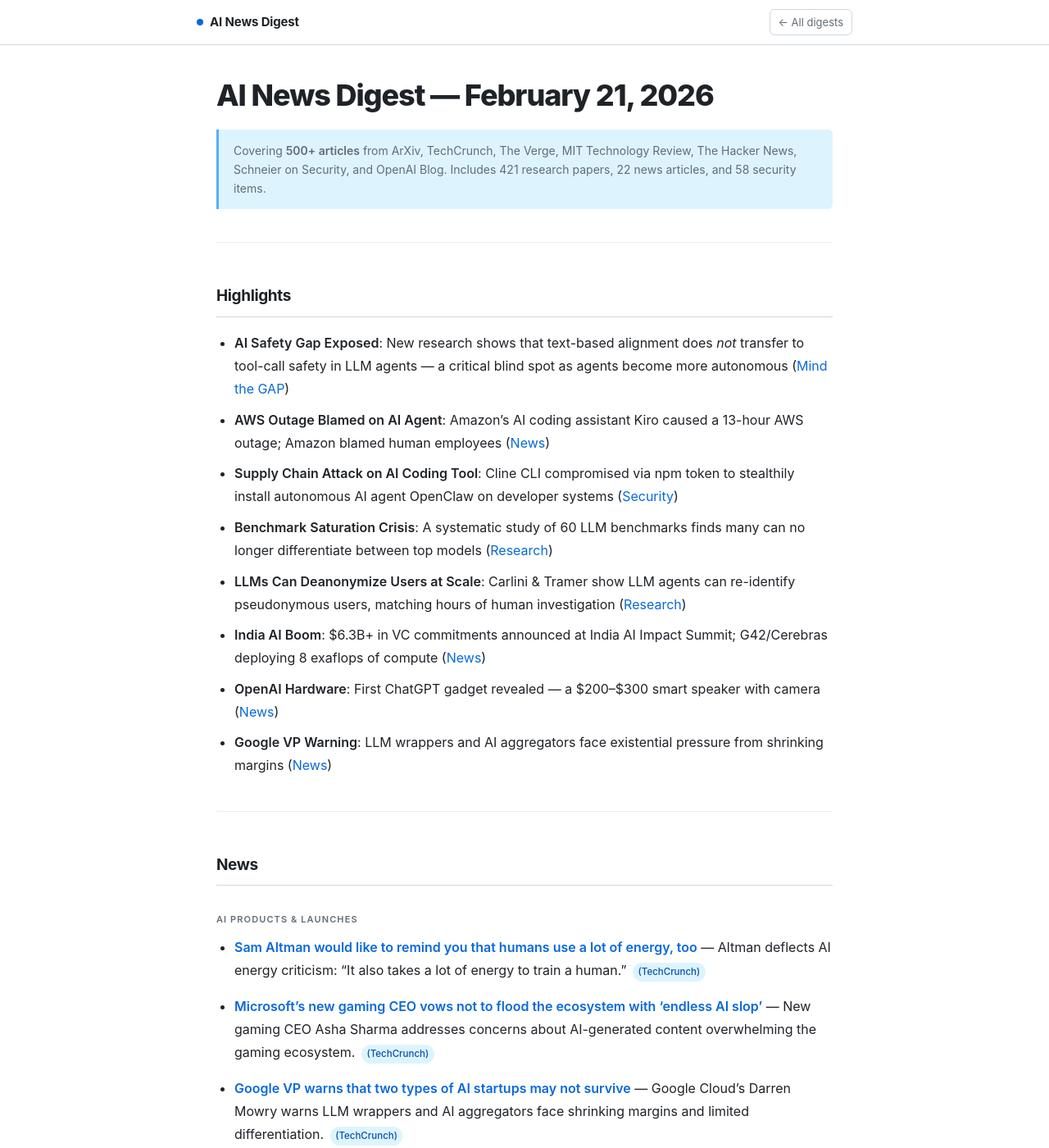
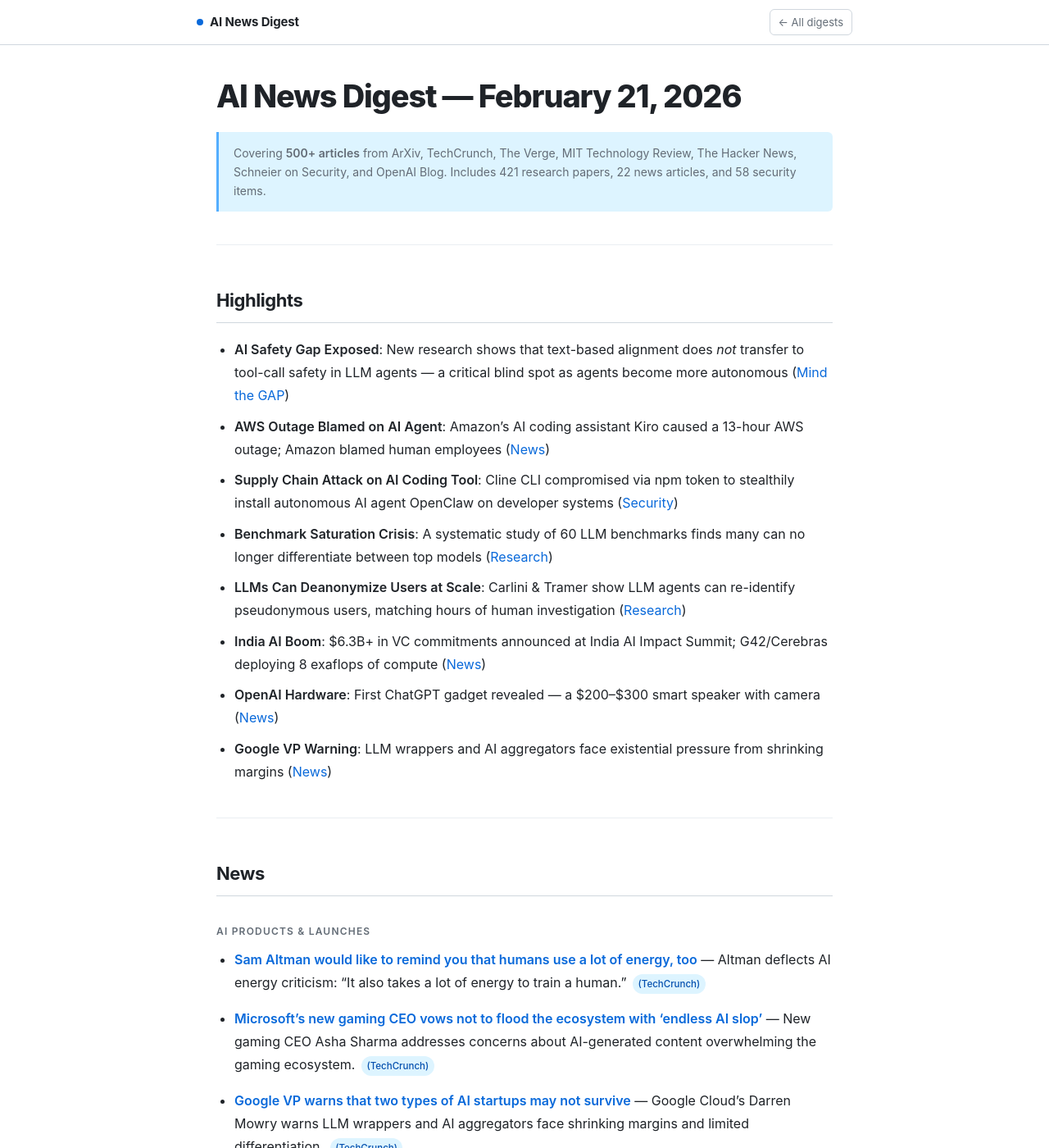
Before and after one commit to eddyariki/news-feed-digest, a Jekyll site: the page built from 2026-02-21/digest.md, in a window 1280 px wide and 1400 px high. Shown: the whole window at 82% size. Built offline with Jekyll 4.4.1, drawn with Linux system fonts in a browser that asks for light colours; our own code applies the rules of GitHub Pages for plain Markdown files.

Commit message:
Fix heading scale, open external links in new tabs

```diff
--- a/_layouts/default.html
+++ b/_layouts/default.html
@@ -107,7 +107,7 @@
 
     /* ── Typography ────────────────────────────────────────── */
     h1 {
-      font-size: clamp(1.625rem, 4vw, 2.25rem);
+      font-size: clamp(1.75rem, 4vw, 2.375rem);
       font-weight: 800;
       letter-spacing: -0.03em;
       line-height: 1.2;
@@ -115,7 +115,7 @@
       color: var(--text);
     }
     h2 {
-      font-size: 1.1875rem;
+      font-size: 1.375rem;
       font-weight: 700;
       letter-spacing: -0.02em;
       margin: 3rem 0 1rem;
@@ -124,7 +124,7 @@
       color: var(--text);
     }
     h3 {
-      font-size: 0.6875rem;
+      font-size: 0.75rem;
       font-weight: 600;
       text-transform: uppercase;
       letter-spacing: 0.1em;
```
Also changed, not shown: other parts of _layouts/default.html (+7 -0 lines).
